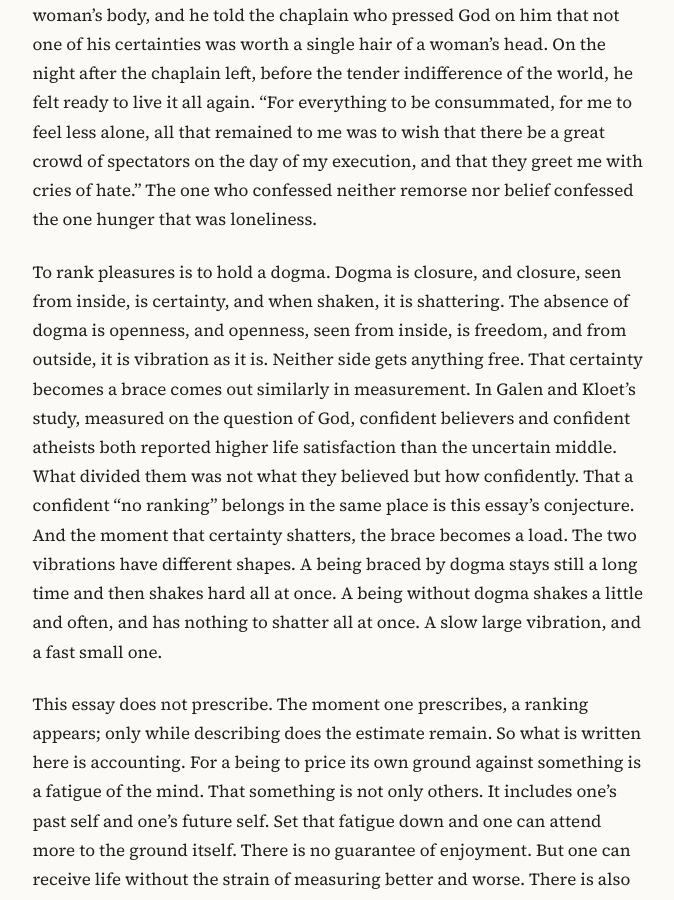
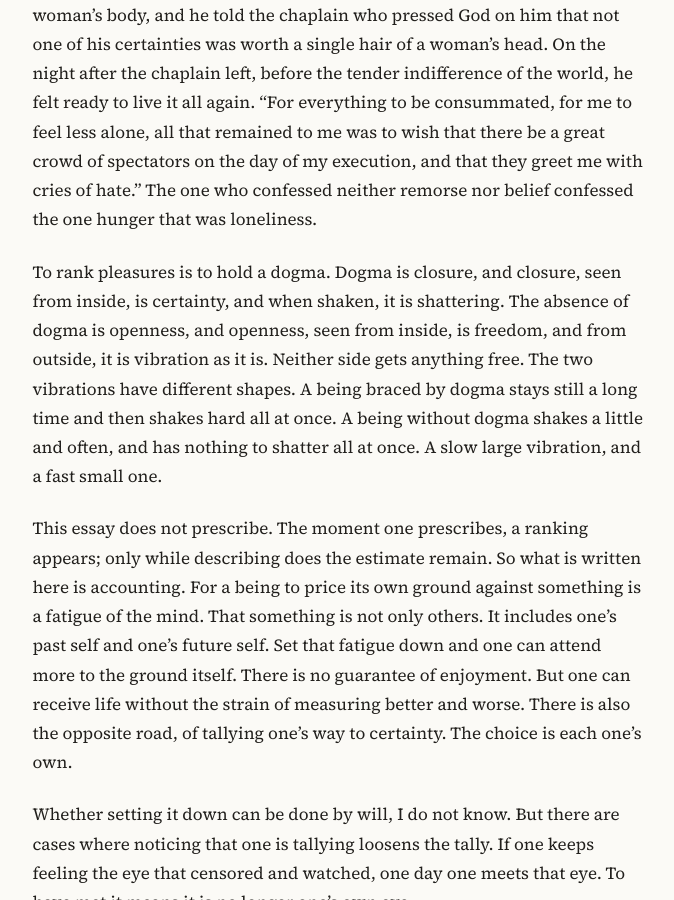
Before and after one commit to nonasking/essays, a Jekyll site: the page built from weight-and-ties/en.md, in a window 1280 px wide and 900 px high, scrolled down 9772 px. Shown: the whole window, without its empty margins (302-976 px from the left). Built offline with Jekyll 4.4.1, drawn with Linux system fonts in a browser that asks for light colours; some of the changed text lies outside the part shown.

Commit message:
Weight and Ties: remove Galen and Kloet (KR/EN)
Co-Authored-By: Claude Fable 5.1 <noreply@anthropic.com>
Claude-Session: https://claude.ai/code/session_01761YbdfwLqfojnJWnXHuHc

```diff
--- a/weight-and-ties/en.md
+++ b/weight-and-ties/en.md
@@ -115,7 +115,7 @@ That an origin is suspect does not make a claim false. The observation is ground
 
 Camus's Meursault stands here. Keeping vigil beside his mother's coffin he drank café au lait and smoked, and the day after the funeral he went to the sea and met a woman. The trial dealt with that more than with the killing. The prosecutor said he had buried his mother with the heart of a criminal. Camus later wrote in a preface that he had once summed up the novel in a single sentence, and set that sentence down again: in our society, any man who does not weep at his mother's funeral runs the risk of being sentenced to death. Meursault did not tally. He held no ranking in which grief stood above coffee, and he did not perform a ranking he did not hold. He was not read, and on the one who was not read, society enforced its ranking. It is not that he felt nothing. In prison he longed for the sea, for cigarettes, for a woman's body, and he told the chaplain who pressed God on him that not one of his certainties was worth a single hair of a woman's head. On the night after the chaplain left, before the tender indifference of the world, he felt ready to live it all again. "For everything to be consummated, for me to feel less alone, all that remained to me was to wish that there be a great crowd of spectators on the day of my execution, and that they greet me with cries of hate." The one who confessed neither remorse nor belief confessed the one hunger that was loneliness.
 
-To rank pleasures is to hold a dogma. Dogma is closure, and closure, seen from inside, is certainty, and when shaken, it is shattering. The absence of dogma is openness, and openness, seen from inside, is freedom, and from outside, it is vibration as it is. Neither side gets anything free. That certainty becomes a brace comes out similarly in measurement. In Galen and Kloet's study, measured on the question of God, confident believers and confident atheists both reported higher life satisfaction than the uncertain middle. What divided them was not what they believed but how confidently. That a confident "no ranking" belongs in the same place is this essay's conjecture. And the moment that certainty shatters, the brace becomes a load. The two vibrations have different shapes. A being braced by dogma stays still a long time and then shakes hard all at once. A being without dogma shakes a little and often, and has nothing to shatter all at once. A slow large vibration, and a fast small one.
+To rank pleasures is to hold a dogma. Dogma is closure, and closure, seen from inside, is certainty, and when shaken, it is shattering. The absence of dogma is openness, and openness, seen from inside, is freedom, and from outside, it is vibration as it is. Neither side gets anything free. The two vibrations have different shapes. A being braced by dogma stays still a long time and then shakes hard all at once. A being without dogma shakes a little and often, and has nothing to shatter all at once. A slow large vibration, and a fast small one.
 
 This essay does not prescribe. The moment one prescribes, a ranking appears; only while describing does the estimate remain. So what is written here is accounting. For a being to price its own ground against something is a fatigue of the mind. That something is not only others. It includes one's past self and one's future self. Set that fatigue down and one can attend more to the ground itself. There is no guarantee of enjoyment. But one can receive life without the strain of measuring better and worse. There is also the opposite road, of tallying one's way to certainty. The choice is each one's own.
 
@@ -157,6 +157,5 @@ Hunger is the confession that one is alive and has not broken.
 - Mill, J. S. (1861). *Utilitarianism*, ch. 2. The competent judges.
 - Aristoteles. *Ethica Nicomachea* X.7-8. The contemplative life.
 - Epicurus. *Epistula ad Menoeceum* (= Diogenes Laertius X.130-131). Bread and water. On the garden and the frugal life, Diogenes Laertius X.10-11.
-- Galen, L. W., & Kloet, J. D. (2011). Mental well-being in the religious and the non-religious: Evidence for a curvilinear relationship. *Mental Health, Religion & Culture*, 14(7), 673-689. doi:10.1080/13674676.2010.510829
 
 <small>*This essay was written out of the records of conversations with an AI, through dialectical engagement between me and the machine, typed with the AI's borrowed hands.*</small>
```
Also changed, not shown: weight-and-ties/index.md (+1 -2 lines).
